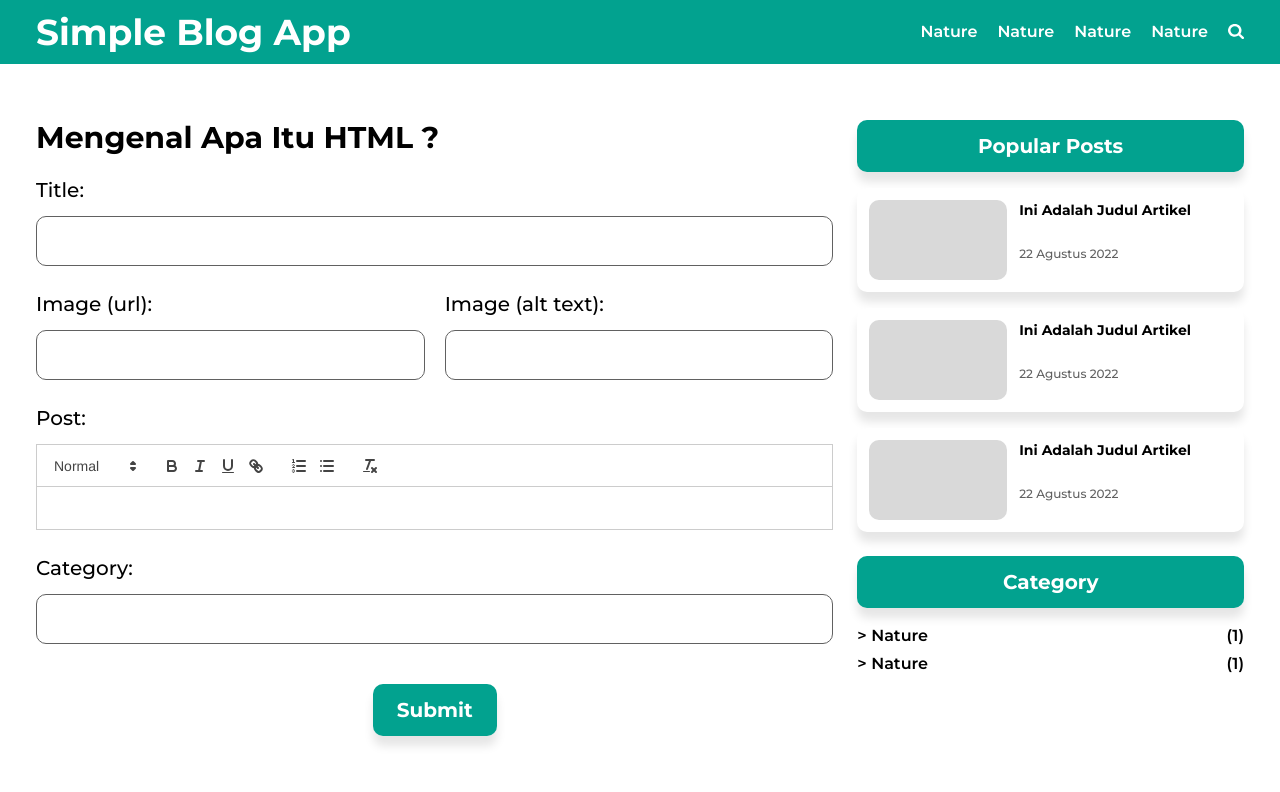
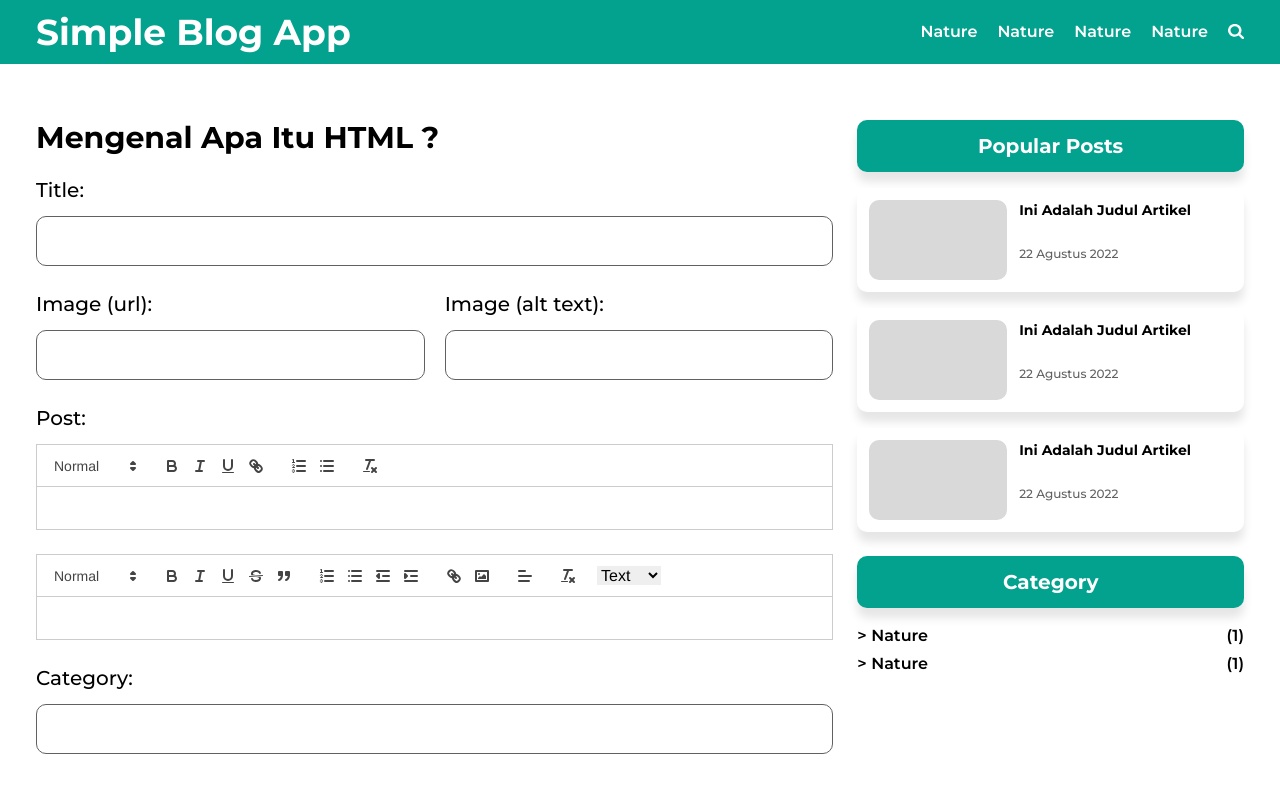
Before and after one commit to dew-dr0p/simple-blogging-platform, a Next.js app: page /posts/create in a window 1280 px wide. Shown: the top 792 px of the page. Built offline with nearby package versions, Linux system fonts and the light colour scheme.

Commit message:
Dual mode editor works fine now

```diff
--- a/package.json
+++ b/package.json
@@ -12,7 +12,9 @@
     "axios": "^1.5.1",
     "date-and-time": "^3.0.3",
     "firebase-admin": "^11.11.0",
+    "html-to-text": "^9.0.5",
     "next": "^13.5.6",
+    "quill": "^1.3.7",
     "react": "^18",
     "react-dom": "^18",
     "react-quill": "^2.0.0",
--- /dev/null
+++ b/quill.d.ts
@@ -0,0 +1,4 @@
+// quill.d.ts
+declare module 'quill' {
+    export = Quill;
+  }
--- a/src/components/CreatePostInput.tsx
+++ b/src/components/CreatePostInput.tsx
@@ -15,15 +15,12 @@ const CreatePostInput = ({ label, type, value, onChange }: { label: string, type
         onChange(value)
     }
 
-    // console.log(input)
-
     return (
         <div className="grid gap-3 h-fit">
             <label className="font-medium text-lg md:text-xl">{label}:</label>
             {type !== 'textarea' && <input type={type} value={input} onChange={handleInput} className="md:rounded-[0.625rem] rounded-md border border-grey py-3 px-4 md:px-6 focus-visible:outline-none" />}
             {type === 'textarea' &&
                 <PostTextEditor initialContent={input as string} onChange={handleContentInput} />
-                // <textarea value={input} onChange={handleInput} rows={20} className="md:rounded-[0.625rem] rounded-md border border-grey py-3 px-4 md:px-6 focus-visible:outline-none"></textarea>
             }
         </div>
     );
--- a/src/components/CreatePostPage.tsx
+++ b/src/components/CreatePostPage.tsx
@@ -2,7 +2,7 @@
 import CreatePostInput from '@/components/CreatePostInput'
 import { createPost } from '@/utils/utils';
 import { FormEvent, useState } from 'react';
-import PostTextEditor from './PostTextEditor';
+import DualModeEditor from './DualModeEditor';
 
 const CreatePostPage = () => {
     const [title, setTitle] = useState('')
@@ -54,7 +54,7 @@ const CreatePostPage = () => {
                     <CreatePostInput label='Image (alt text)' type='text' value={image_alt} onChange={handleImageAlt} />
                 </div>
                 <CreatePostInput label="Post" type="textarea" value={content} onChange={handleContent} />
-                {/* <PostTextEditor initialContent={content} onChange={handleContent} /> */}
+                <DualModeEditor />
                 <CreatePostInput label='Category' type='text' value={categories} onChange={handleCategory} />
                 <button type='submit' className='bg-primary text-white justify-self-center justify-center py-3 px-6 mt-4 shadow-small text-lg md:text-xl font-bold rounded-md md:rounded-[0.625rem]'>Submit</button>
             </form>
--- /dev/null
+++ b/src/components/CustomSelectOption.tsx
@@ -0,0 +1,13 @@
+const CustomSelectOption = ({ options, value, onChange }: { options: { value: string; label: string }[], value: string, onChange: (value: string) => void}) => {
+  return (
+    <select value={value} onChange={(e) => onChange(e.target.value)}>
+      {options.map((option) => (
+        <option key={option.value} value={option.value}>
+          {option.label}
+        </option>
+      ))}
+    </select>
+  );
+};
+
+export default CustomSelectOption;
--- /dev/null
+++ b/src/components/DualModeEditor.tsx
@@ -0,0 +1,108 @@
+import React, { useRef, useState } from 'react';
+import ReactQuill from 'react-quill';
+import 'react-quill/dist/quill.snow.css';
+import Quill from 'quill'; // Import the quill module
+
+Quill.register('modules/customSelect', function(quill: any) {
+  const toolbar = quill.getModule('toolbar');
+
+  // Create a new select element and populate it with options
+  const select = document.createElement('select');
+  select.innerHTML = `<option value="text">Text</option>
+                      <option value="html">HTML</option>`;
+
+  // Create a new span to act as the container and add Quill classes
+  var container = document.createElement('span');
+  container.className = 'ql-formats';
+
+  // Append the select element to the span container
+  container.appendChild(select);
+
+  // Append the container to the toolbar
+  toolbar.container.appendChild(container);
+
+  // Initialize a variable to store the HTML content
+  let originalHtmlContent = quill.root.innerHTML;
+
+
+  select.addEventListener('change', function() {
+    let format = select.value;
+
+    if (format === "text") {
+      // Convert HTML to plain text
+      let temporaryDiv = document.createElement("div");
+      temporaryDiv.innerHTML = quill.root.innerHTML;
+      let plainText = temporaryDiv.innerText;
+
+      // Save the current HTML content
+      originalHtmlContent = quill.root.innerHTML;
+
+      // Clear the editor and insert as plain text
+      quill.setContents([]);
+      quill.clipboard.dangerouslyPasteHTML(plainText);
+    }
+
+    if (format === "html") {
+      // Restore the original HTML content
+      quill.setContents([]);
+      quill.clipboard.dangerouslyPasteHTML(originalHtmlContent, 'html');
+    }
+  });
+
+});
+
+function DualModeEditor() {
+  const [htmlMode, setHtmlMode] = useState(false);
+  const [content, setContent] = useState('');
+  const quillRef = useRef(null);
+
+  const handleToggleMode = () => {
+    setHtmlMode(!htmlMode);
+  };
+
+  const modules = {
+    toolbar: {
+      container: [
+        [{ 'header': [1, 2, 3, false] }],
+        ['bold', 'italic', 'underline', 'strike', 'blockquote'],
+        [{ 'list': 'ordered' }, { 'list': 'bullet' }, {'indent': '-1'}, {'indent': '+1'}],
+        ['link', 'image'],
+        [{ 'align': [] }],
+        ['clean'],
+      ],
+    },
+    customSelect: true,
+  };
+
+  const formats = [
+    'header',
+    'bold', 'italic', 'underline', 'strike', 'blockquote',
+    'list', 'bullet', 'indent',
+    'link', 'image',
+    'align',
+    'clean',
+  ]
+
+  return (
+    // <div>
+    //   <button onClick={handleToggleMode}>
+    //     {htmlMode ? 'Switch to Plain Text' : 'Switch to Rich Text (HTML)'}
+    //   </button>
+    //   {htmlMode ? (
+    //     <textarea
+    //       rows={10}
+    //       cols={50}
+    //       value={content}
+    //       onChange={(e) => setContent(e.target.value)}
+    //     />
+    //   ) : (
+    //     <ReactQuill ref={quillRef} value={content} onChange={setContent} modules={modules} formats={formats} />
+    //   )}
+    // </div>
+    <div>
+      <ReactQuill ref={quillRef} value={content} onChange={setContent} modules={modules} formats={formats} />
+    </div>
+  );
+}
+
+export default DualModeEditor;
--- a/src/components/PostCard.tsx
+++ b/src/components/PostCard.tsx
@@ -16,7 +16,7 @@ const PostCard = () => {
                     <p className="font-medium text-grey"><span className="font-bold">By</span> Ridho Satriawan</p>
                 </div>
                 <p>Apa itu HTML ? Buat kamu yang pernah membuat sebuah website pastinya sudah tidak asing lagi dengan yang namanya HTML. S…</p>
-                <p className="text-grey font-medium">{date.format(new Date(post.created_at), 'DD MMMM YYYY')}</p>
+                <p className="text-grey font-medium">{date.format(new Date(post?.created_at), 'DD MMMM YYYY')}</p>
             </div>
         </div>
     );
--- a/src/components/PostTextEditor.tsx
+++ b/src/components/PostTextEditor.tsx
@@ -4,6 +4,12 @@ import ReactQuill from 'react-quill'
 import 'react-quill/dist/quill.snow.css';
 
 const PostTextEditor = ({initialContent, onChange}: {initialContent: string, onChange: (content: string) => void}) => {
+    const modules = {
+        clipboard: {
+            matchVisual: false
+        }
+    }
+
     const [content, setContent] = useState(initialContent)
     const handleContentChange = (value: string) => {
         setContent(value)
@@ -15,7 +21,7 @@ const PostTextEditor = ({initialContent, onChange}: {initialContent: string, onC
         //     <div className="md:rounded-[0.625rem] rounded-md border border-grey py-3 px-4 md:px-6 focus-visible:outline-none"></div>
         // </ReactQuill>
         <div>
-            <ReactQuill value={content} onChange={handleContentChange} theme='snow'></ReactQuill>
+            <ReactQuill value={content} onChange={handleContentChange} theme='snow' modules={modules}></ReactQuill>
         </div>
     );
 }
```
Also changed, not shown: 1 other file (tests, documents, lock files or other folders).
